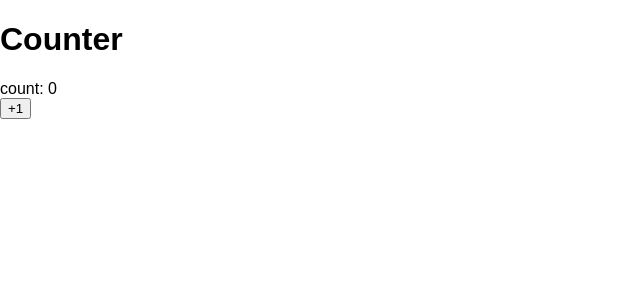
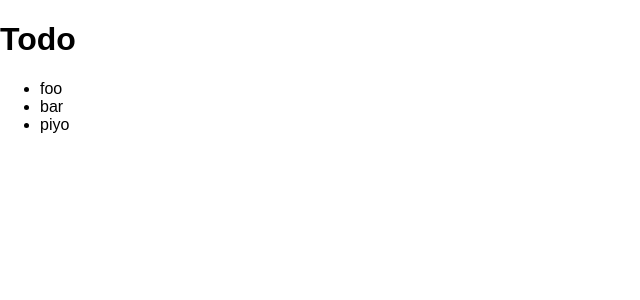
Before and after one commit to ttanimichi/hoc-and-render-props, a React (Create React App) app: page / in a window 1280 px wide. Shown: the top 300 px of the page, without its empty margins (0-640 px from the left). Built offline with nearby package versions, Linux system fonts and the light colour scheme.

Commit message:
connect(mapStateToProps)(TodoComponent)

```diff
--- a/src/App.js
+++ b/src/App.js
@@ -5,15 +5,12 @@ class Provider extends Component {
   constructor(props) {
     super(props);
     this.state = {
-      counter: { value: 0 }
+      todoList: { todos: ['foo', 'bar', 'piyo'] }
     }
   }
 
   getChildContext() {
-    return {
-      getState: () => this.state,
-      dispatch: (func) => { this.setState(func) }
-    };
+    return { getState: () => this.state };
   }
 
   render() {
@@ -22,33 +19,22 @@ class Provider extends Component {
 }
 
 Provider.childContextTypes = {
-  getState: PropTypes.func.isRequired,
-  dispatch: PropTypes.func.isRequired,
+  getState: PropTypes.func.isRequired
 };
 
-function CounterComponent({ value, handleClick }) {
-  return (
-    <div>
-      <div>count: {value}</div>
-      <button onClick={handleClick}>+1</button>
-    </div>
-  );
+function TodoComponent({ todos }) {
+  return <ul>{todos.map((v) => <li key={v}>{v}</li>)}</ul>;
 }
 
-function connect(mapStateToProps, mapDispatchToProps) {
+function connect(mapStateToProps) {
   return (WrappedComponent) => {
-    const enhancedComponent = class extends Component {
-      render() {
-        const propsFromState = mapStateToProps(this.context.getState());
-        const handleClick = () => { this.context.dispatch(mapDispatchToProps.handleClick) };
-
-        return <WrappedComponent {...propsFromState} handleClick={handleClick} />;
-      }
+    const enhancedComponent = (_, {getState}) => {
+      const propsFromState = mapStateToProps(getState());
+      return <WrappedComponent {...propsFromState} />;
     };
 
     enhancedComponent.contextTypes = {
       getState: PropTypes.func.isRequired,
-      dispatch: PropTypes.func.isRequired,
     };
 
     return enhancedComponent;
@@ -56,22 +42,16 @@ function connect(mapStateToProps, mapDispatchToProps) {
 }
 
 function mapStateToProps(state) {
-  return state.counter;
+  return state.todoList;
 }
 
-const mapDispatchToProps = {
-  handleClick: (prevState) => { return { value: prevState.value + 1 } }
-};
+const TodoContainer = connect(mapStateToProps)(TodoComponent);
 
-const CounterContainer = connect(mapStateToProps, mapDispatchToProps)(CounterComponent);
-
-function App() {
+export default function App() {
   return (
     <Provider>
-      <h1>Counter</h1>
-      <CounterContainer />
+      <h1>Todo</h1>
+      <TodoContainer />
     </Provider>
   );
 }
-
-export default App;
```
